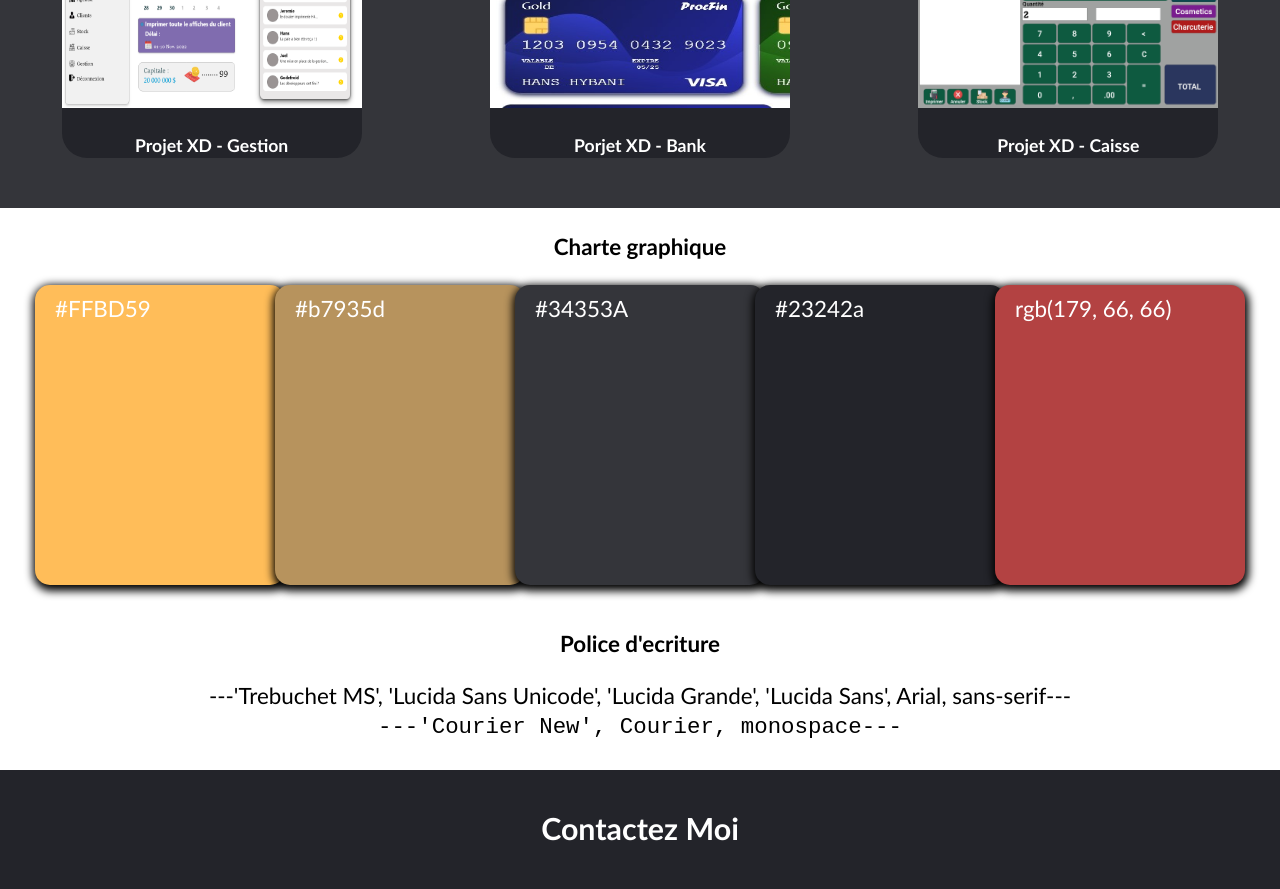
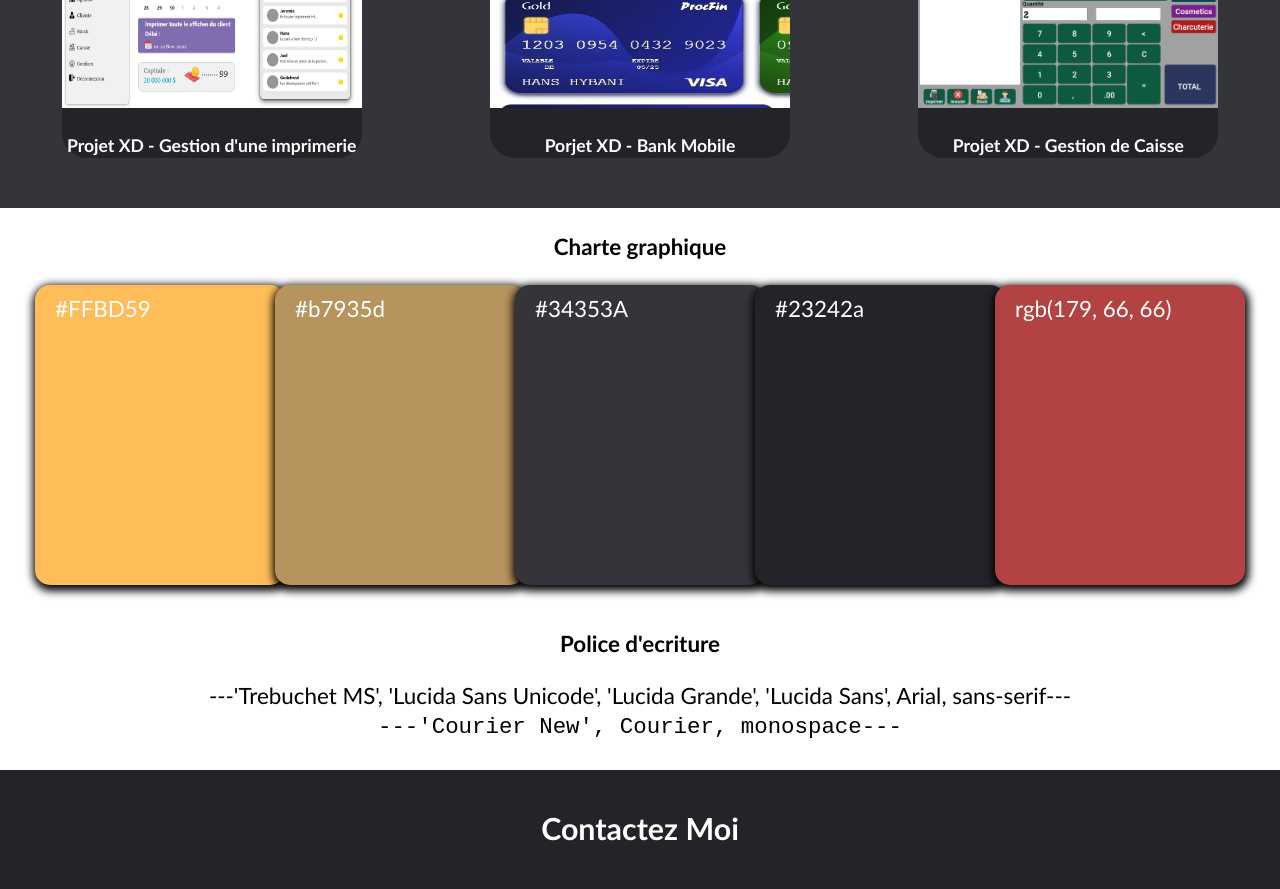
Before and after one commit to Hans-Hybani/Mon-Portfolio, a Vue app: page / in a window 1280 px wide. Shown: the part 2220-3109 px from the top of the page. Built offline with nearby package versions, Linux system fonts and the light colour scheme.

Commit message:
Portfolio 15/02/2024 online, si le mail ne marche pas verifie les spams

```diff
--- a/src/components/Code.vue
+++ b/src/components/Code.vue
@@ -89,22 +89,22 @@
                                             <p>CV de John Doe</p>
                                       </div>
                                   </a>
-                                  <a href="../../public/dispro.pdf" target="_blank" rel="noopener noreferrer">
+                                  <a href="https://github.com/Hans-Hybani/Gestion-imprimirerie/blob/main/dispro.pdf" target="_blank" rel="noopener noreferrer">
                                       <div class="Portfolio_realisation all card">
                                             <img src="../../public/Média/Dashboard.png" alt="Une image qui envoie vers le pdf gestion">
-                                            <p>Projet XD - Gestion</p>
+                                            <p>Projet XD - Gestion d'une imprimerie</p>
                                       </div>
                                   </a>
-                                  <a href="../../public/ProjetProcFin.pdf" target="_blank" rel="noopener noreferrer">
+                                  <a href="https://github.com/Hans-Hybani/bank-mobile/blob/main/ProjetProcFin.pdf" target="_blank" rel="noopener noreferrer">
                                       <div class="Portfolio_realisation all card">
                                             <img src="../../public/Média/Carte.jpg" alt="Une image qui envoie vers le pdf caisse">
-                                            <p>Porjet XD - Bank</p>
+                                            <p>Porjet XD - Bank Mobile</p>
                                       </div>
                                   </a>
-                                  <a href="../../public/SpringProject.pdf" target="_blank" rel="noopener noreferrer">
+                                  <a href="https://github.com/Hans-Hybani/Gestion_Caisse/blob/main/SpringProject.pdf" target="_blank" rel="noopener noreferrer">
                                       <div class="Portfolio_realisation all card">
                                             <img src="../../public/Média/Caisse.jpg" alt="Une image qui envoie vers le pdf caisse">
-                                            <p>Projet XD - Caisse</p>
+                                            <p>Projet XD - Gestion de Caisse</p>
                                       </div>
                                   </a>
                             </div>
```
